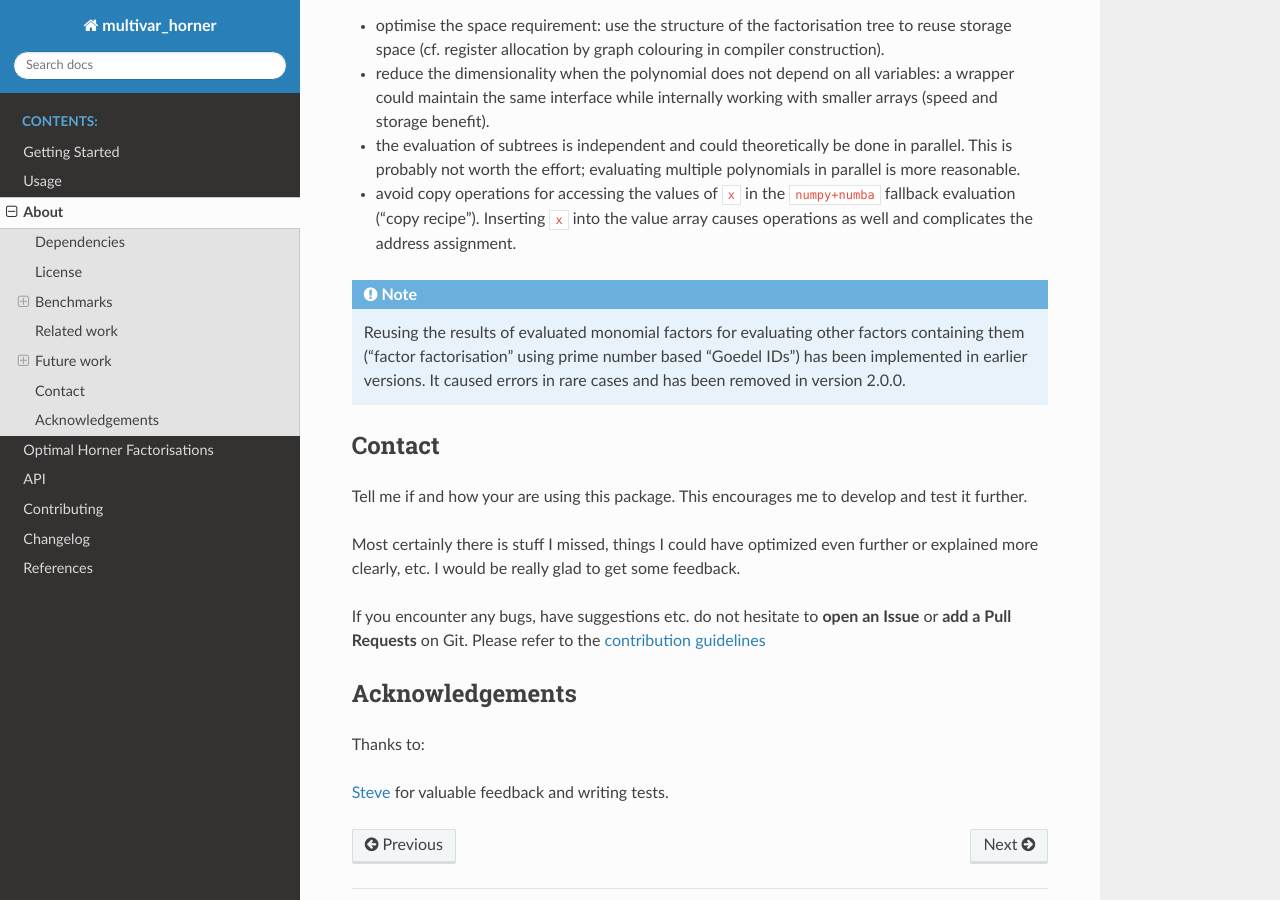
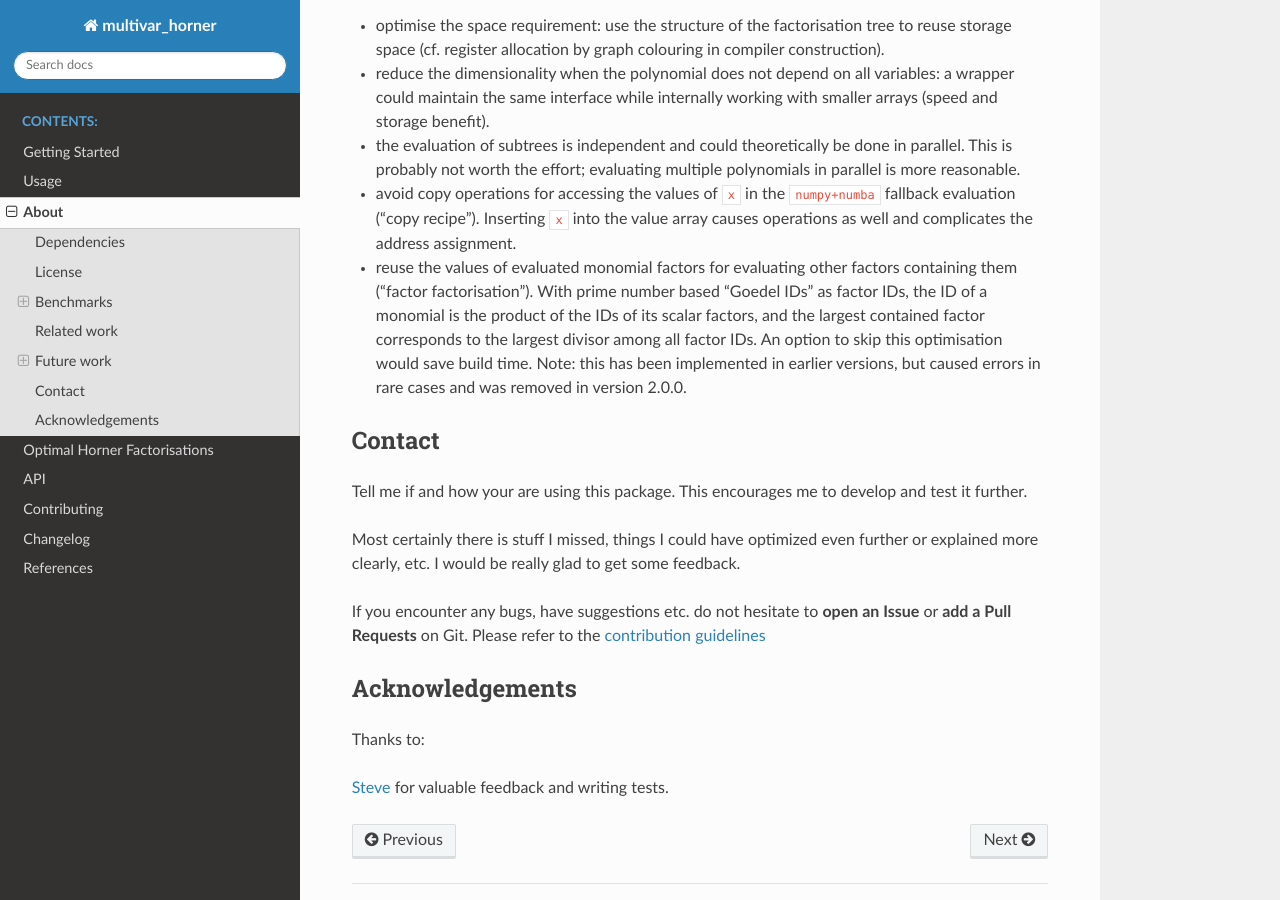
Before and after one commit to jannikmi/multivar_horner, a Sphinx documentation site: the page built from docs/2_about.rst, in a window 1280 px wide and 900 px high, scrolled down 6263 px. Built offline with Sphinx 7.4.7 and the Read the Docs theme 3.1.0, drawn with Linux system fonts in a browser that asks for light colours; cross-references to code outside the pages are shown as plain code.

Commit message:
Turn the Goedel ID note into a future work item
Co-Authored-By: Claude Opus 5.5 <noreply@anthropic.com>
Claude-Session: https://claude.ai/code/session_01SRHzFmKwKxjBE149eWktHJ

```diff
--- a/docs/2_about.rst
+++ b/docs/2_about.rst
@@ -236,12 +236,11 @@ Tests
   This is probably not worth the effort; evaluating multiple polynomials in parallel is more reasonable.
 * avoid copy operations for accessing the values of ``x`` in the ``numpy+numba`` fallback evaluation ("copy recipe").
   Inserting ``x`` into the value array causes operations as well and complicates the address assignment.
-
-.. note::
-
-    Reusing the results of evaluated monomial factors for evaluating other factors containing them
-    ("factor factorisation" using prime number based "Goedel IDs") has been implemented in earlier versions.
-    It caused errors in rare cases and has been removed in version 2.0.0.
+* reuse the values of evaluated monomial factors for evaluating other factors containing them ("factor factorisation").
+  With prime number based "Goedel IDs" as factor IDs, the ID of a monomial is the product of the IDs of its scalar factors,
+  and the largest contained factor corresponds to the largest divisor among all factor IDs.
+  An option to skip this optimisation would save build time.
+  Note: this has been implemented in earlier versions, but caused errors in rare cases and was removed in version 2.0.0.
 
 
 
```
